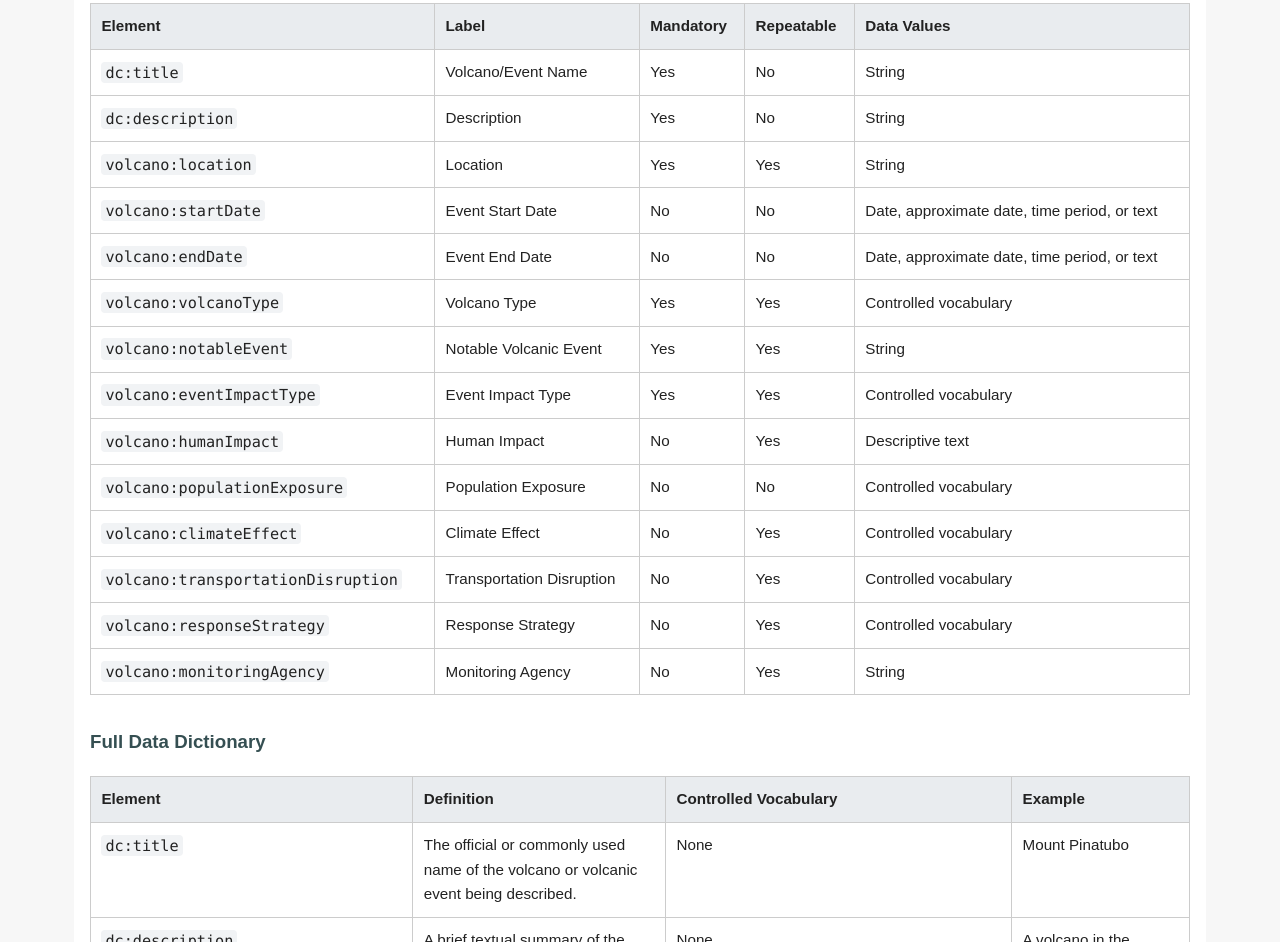
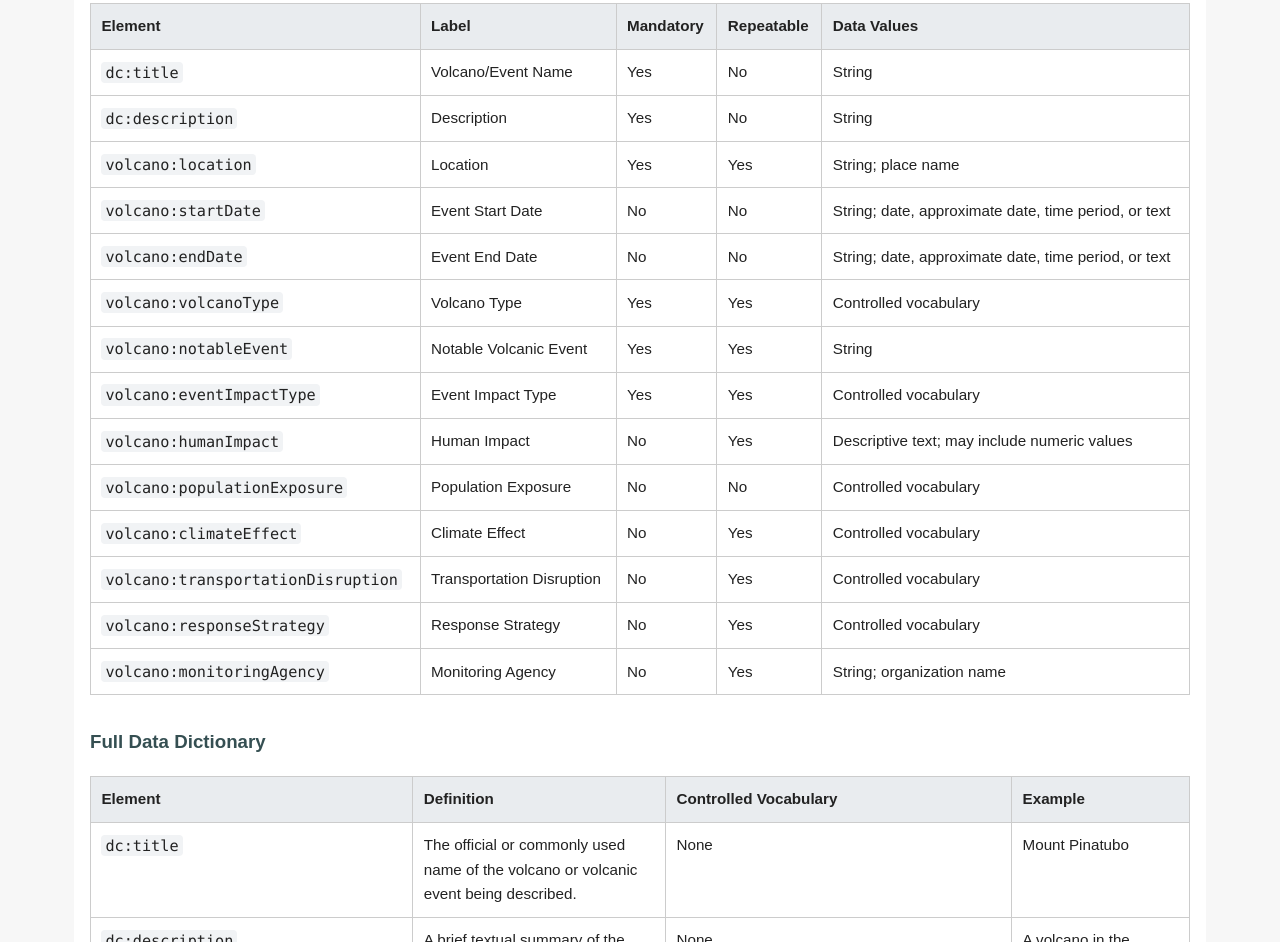
Before and after one commit to sn8wman-7325/volcano-metadata-schema, a plain HTML site: page index.html in a window 1280 px wide. Shown: the part 1432-2374 px from the top of the page. Drawn offline with Linux system fonts and the light colour scheme.

Commit message:
Update index.html

```diff
--- a/index.html
+++ b/index.html
@@ -154,18 +154,18 @@
         <tbody>
           <tr><td><code>dc:title</code></td><td>Volcano/Event Name</td><td>Yes</td><td>No</td><td>String</td></tr>
           <tr><td><code>dc:description</code></td><td>Description</td><td>Yes</td><td>No</td><td>String</td></tr>
-          <tr><td><code>volcano:location</code></td><td>Location</td><td>Yes</td><td>Yes</td><td>String</td></tr>
-          <tr><td><code>volcano:startDate</code></td><td>Event Start Date</td><td>No</td><td>No</td><td>Date, approximate date, time period, or text</td></tr>
-          <tr><td><code>volcano:endDate</code></td><td>Event End Date</td><td>No</td><td>No</td><td>Date, approximate date, time period, or text</td></tr>
+          <tr><td><code>volcano:location</code></td><td>Location</td><td>Yes</td><td>Yes</td><td>String; place name</td></tr>
+          <tr><td><code>volcano:startDate</code></td><td>Event Start Date</td><td>No</td><td>No</td><td>String; date, approximate date, time period, or text</td></tr>
+          <tr><td><code>volcano:endDate</code></td><td>Event End Date</td><td>No</td><td>No</td><td>String; date, approximate date, time period, or text</td></tr>
           <tr><td><code>volcano:volcanoType</code></td><td>Volcano Type</td><td>Yes</td><td>Yes</td><td>Controlled vocabulary</td></tr>
           <tr><td><code>volcano:notableEvent</code></td><td>Notable Volcanic Event</td><td>Yes</td><td>Yes</td><td>String</td></tr>
           <tr><td><code>volcano:eventImpactType</code></td><td>Event Impact Type</td><td>Yes</td><td>Yes</td><td>Controlled vocabulary</td></tr>
-          <tr><td><code>volcano:humanImpact</code></td><td>Human Impact</td><td>No</td><td>Yes</td><td>Descriptive text</td></tr>
+          <tr><td><code>volcano:humanImpact</code></td><td>Human Impact</td><td>No</td><td>Yes</td><td>Descriptive text; may include numeric values</td></tr>
           <tr><td><code>volcano:populationExposure</code></td><td>Population Exposure</td><td>No</td><td>No</td><td>Controlled vocabulary</td></tr>
           <tr><td><code>volcano:climateEffect</code></td><td>Climate Effect</td><td>No</td><td>Yes</td><td>Controlled vocabulary</td></tr>
           <tr><td><code>volcano:transportationDisruption</code></td><td>Transportation Disruption</td><td>No</td><td>Yes</td><td>Controlled vocabulary</td></tr>
           <tr><td><code>volcano:responseStrategy</code></td><td>Response Strategy</td><td>No</td><td>Yes</td><td>Controlled vocabulary</td></tr>
-          <tr><td><code>volcano:monitoringAgency</code></td><td>Monitoring Agency</td><td>No</td><td>Yes</td><td>String</td></tr>
+          <tr><td><code>volcano:monitoringAgency</code></td><td>Monitoring Agency</td><td>No</td><td>Yes</td><td>String; organization name</td></tr>
         </tbody>
       </table>
 
```
